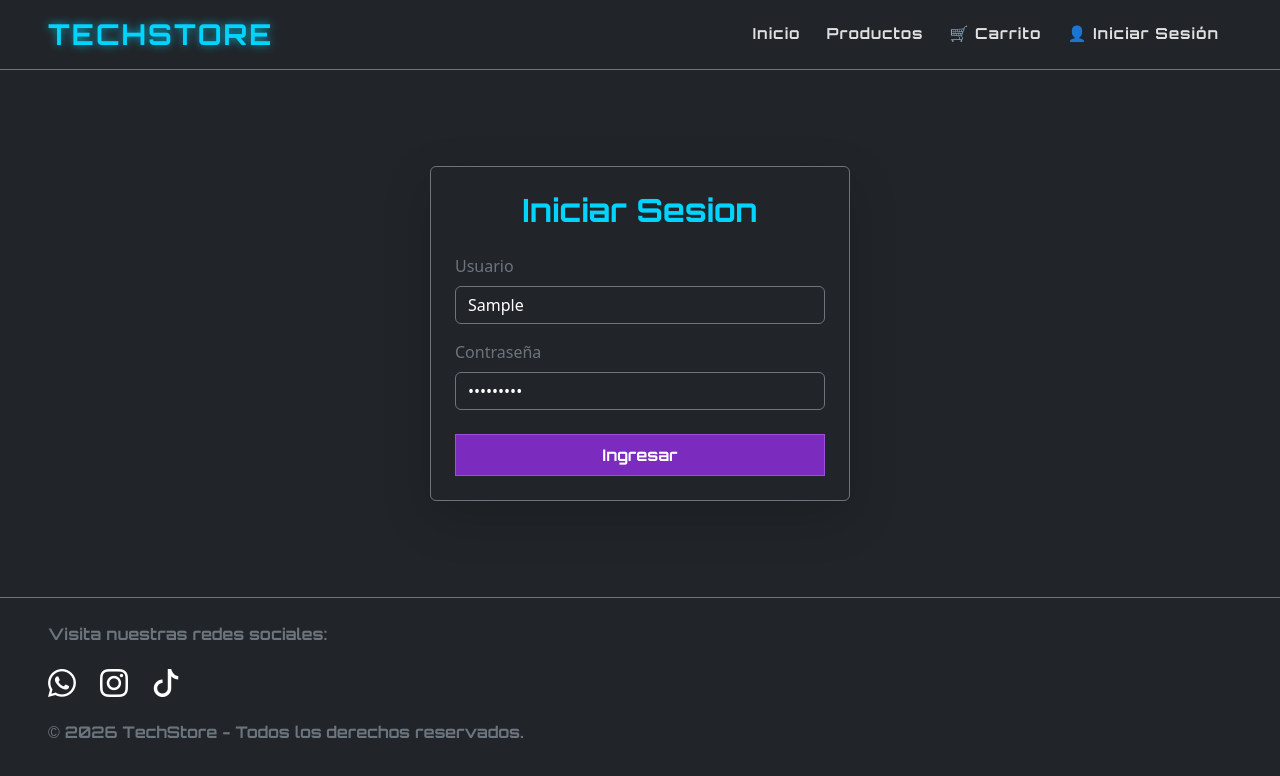
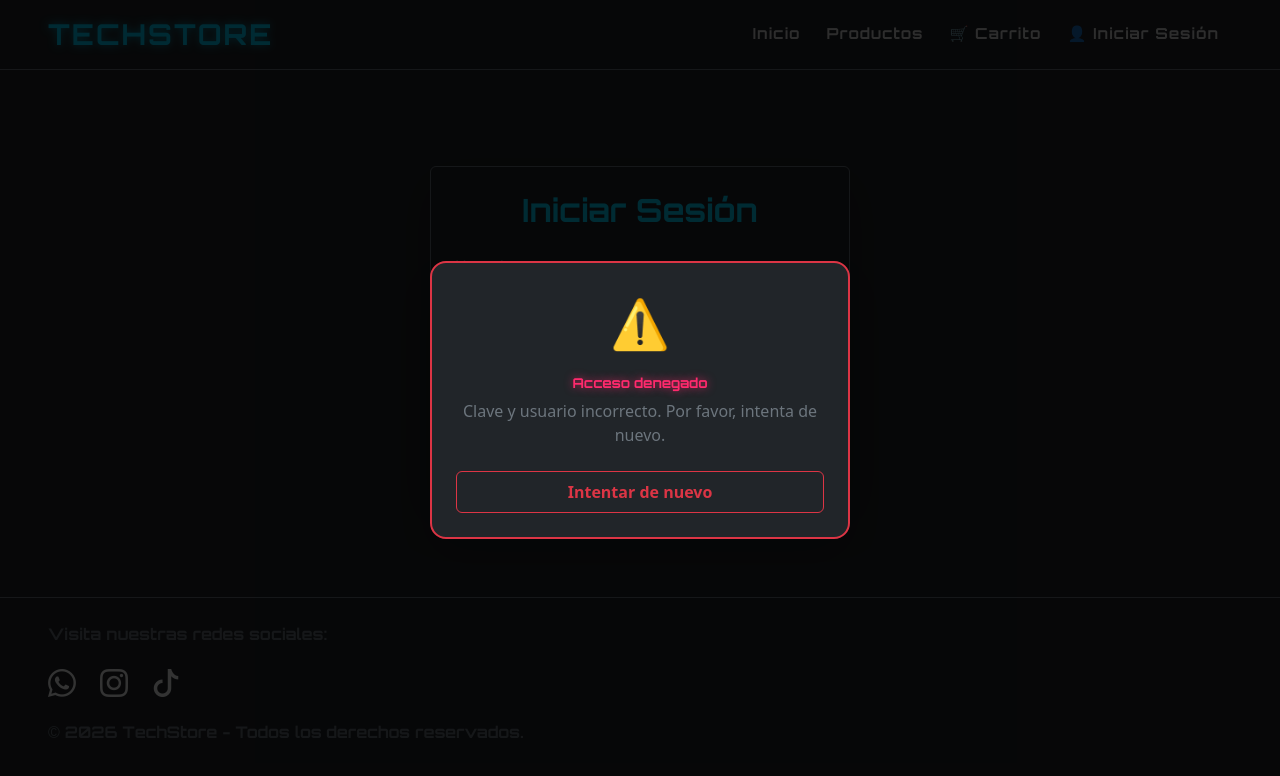
Before and after one commit to Fduran32/TechStore_React, a React (Vite) app: page /login in a window 1280 px wide. Both pictures are taken after typing "Sample", "Sample123" into the empty fields and a click on the button "Ingresar". Shown: the top 776 px of the page. Built offline with nearby package versions, Linux system fonts and the light colour scheme.

Commit message:
feat: agregar validaciones de longitud y alerta flotante centrada en pantalla para Login

```diff
--- a/src/pages/Login.jsx
+++ b/src/pages/Login.jsx
@@ -7,36 +7,138 @@ function Login({ onLogin }) {
   // 1. Estados para controlar lo que el usuario escribe
   const [usuario, setUsuario] = useState("");
   const [password, setPassword] = useState("");
+  // Estado para la alerta flotante en el centro de la pantalla
+  const [alerta, setAlerta] = useState(null);
 
-  // Hook para poder navegar a otra ruta mediante cÃ³digo
+  // Hook para poder navegar a otra ruta mediante código
   const navigate = useNavigate();
 
-  // 2. FunciÃ³n que se ejecuta al presionar "Ingresar"
+  // 2. Función que se ejecuta al presionar "Ingresar"
   function handleSubmit(e) {
-    e.preventDefault(); // Evita que la pÃ¡gina se recargue
+    e.preventDefault(); // Evita que la página se recargue
 
     console.log(`🔑 [LOGIN] Validando State credenciales -> Usuario: "${usuario}"`);
 
-    // Validación de credenciales fijas del laboratorio (felipe o mario)
-    if ((usuario === "felipe" || usuario === "mario") && password === "1234") {
+    // Validación 1: Nombre de usuario muy corto
+    if (usuario.trim().length < 3) {
+      console.log("⚠️ [LOGIN] Validación fallida: Nombre de usuario demasiado corto");
+      setAlerta({
+        tipo: "error",
+        titulo: "Nombre muy corto",
+        mensaje: "El nombre de usuario debe tener al menos 3 caracteres.",
+      });
+      return;
+    }
+
+    // Validación 2: Contraseña muy corta
+    if (password.length < 4) {
+      console.log("⚠️ [LOGIN] Validación fallida: Contraseña demasiado corta");
+      setAlerta({
+        tipo: "error",
+        titulo: "Contraseña muy corta",
+        mensaje: "La contraseña debe tener al menos 4 caracteres.",
+      });
+      return;
+    }
+
+    const usuarioNormalizado = usuario.trim().toLowerCase();
+
+    // Validación 3: Credenciales del laboratorio (felipe o mario con 1234)
+    if ((usuarioNormalizado === "felipe" || usuarioNormalizado === "mario") && password === "1234") {
       console.log(`✅ [LOGIN] Login correcto. Sesión autorizada para: "${usuario}"`);
-      // App administra el estado persistente; el respaldo permite usar Login aislado.
+
+      // Guardamos la sesión en el navegador
       if (onLogin) {
-        onLogin(usuario);
+        onLogin(usuario.trim());
       } else {
-        sessionStorage.setItem("usuario", usuario);
+        sessionStorage.setItem("usuario", usuario.trim());
       }
-      navigate("/");
+
+      setAlerta({
+        tipo: "exito",
+        titulo: "¡Inicio de sesión correcto!",
+        mensaje: `Bienvenido/a a TechStore, ${usuario}. Ingresando al sistema...`,
+      });
+
+      // Redirige al inicio tras 1.5 segundos para apreciar la alerta de éxito
+      setTimeout(() => {
+        navigate("/");
+      }, 1500);
     } else {
       console.log("❌ [LOGIN] Usuario o contraseña incorrectos");
+      setAlerta({
+        tipo: "error",
+        titulo: "Acceso denegado",
+        mensaje: "Clave y usuario incorrecto. Por favor, intenta de nuevo.",
+      });
     }
   }
 
   return (
-    <div className="py-5 d-flex justify-content-center">
-      <div className="card bg-dark text-white border-secondary p-4 shadow-lg" style={{ maxWidth: "420px", width: "100%" }}>
-        <h2 className="text-center text-neon-blue mb-4 fw-bold" style={fuenteOrbitron}>
-          Iniciar Sesion
+    <div className="py-5 d-flex justify-content-center position-relative">
+      {/* 🔔 Alerta flotante en la mitad de la pantalla */}
+      {alerta && (
+        <div
+          className="position-fixed top-0 start-0 w-100 h-100 d-flex justify-content-center align-items-center"
+          style={{ backgroundColor: "rgba(0, 0, 0, 0.8)", zIndex: 9999 }}
+        >
+          <div
+            className={`card bg-dark text-white p-4 text-center shadow-lg border-${
+              alerta.tipo === "exito" ? "success" : "danger"
+            }`}
+            style={{
+              maxWidth: "420px",
+              width: "90%",
+              borderRadius: "16px",
+              borderWidth: "2px",
+            }}
+          >
+            <div className="mb-3" style={{ fontSize: "3rem" }}>
+              {alerta.tipo === "exito" ? "🎉" : "⚠️"}
+            </div>
+
+            <h3
+              className={`fw-bold mb-2 ${
+                alerta.tipo === "exito" ? "text-success" : "text-danger"
+              }`}
+              style={fuenteOrbitron}
+            >
+              {alerta.titulo}
+            </h3>
+
+            <p className="text-secondary mb-4">{alerta.mensaje}</p>
+
+            {alerta.tipo === "error" && (
+              <button
+                type="button"
+                className="btn btn-outline-danger px-4 py-2 fw-bold"
+                onClick={() => setAlerta(null)}
+              >
+                Intentar de nuevo
+              </button>
+            )}
+
+            {alerta.tipo === "exito" && (
+              <div
+                className="spinner-border text-success spinner-border-sm mx-auto"
+                role="status"
+              >
+                <span className="visually-hidden">Cargando...</span>
+              </div>
+            )}
+          </div>
+        </div>
+      )}
+
+      <div
+        className="card bg-dark text-white border-secondary p-4 shadow-lg"
+        style={{ maxWidth: "420px", width: "100%" }}
+      >
+        <h2
+          className="text-center text-neon-blue mb-4 fw-bold"
+          style={fuenteOrbitron}
+        >
+          Iniciar Sesión
         </h2>
 
         <form onSubmit={handleSubmit}>
@@ -50,14 +152,14 @@ function Login({ onLogin }) {
               id="usuario"
               name="usuario"
               className="form-control bg-dark text-white border-secondary"
-              placeholder="Ingresa tu usuario (ej: mario)"
+              placeholder="Ingresa tu usuario (ej: felipe o mario)"
               value={usuario}
               onChange={(e) => setUsuario(e.target.value)}
               required
             />
           </div>
 
-          {/* Campo ContraseÃ±a */}
+          {/* Campo Contraseña */}
           <div className="mb-4">
             <label htmlFor="password" className="form-label text-secondary">
               Contraseña
@@ -67,14 +169,14 @@ function Login({ onLogin }) {
               id="password"
               name="password"
               className="form-control bg-dark text-white border-secondary"
-              placeholder="Ingresa tu contraseÃ±a (ej: 1234)"
+              placeholder="Ingresa tu contraseña (ej: 1234)"
               value={password}
               onChange={(e) => setPassword(e.target.value)}
               required
             />
           </div>
 
-          {/* BotÃ³n Ingresar */}
+          {/* Botón Ingresar */}
           <button
             type="submit"
             className="btn btn-neon w-100 fw-bold py-2"
```
Also changed, not shown: 1 other file (tests, documents, lock files or other folders).
